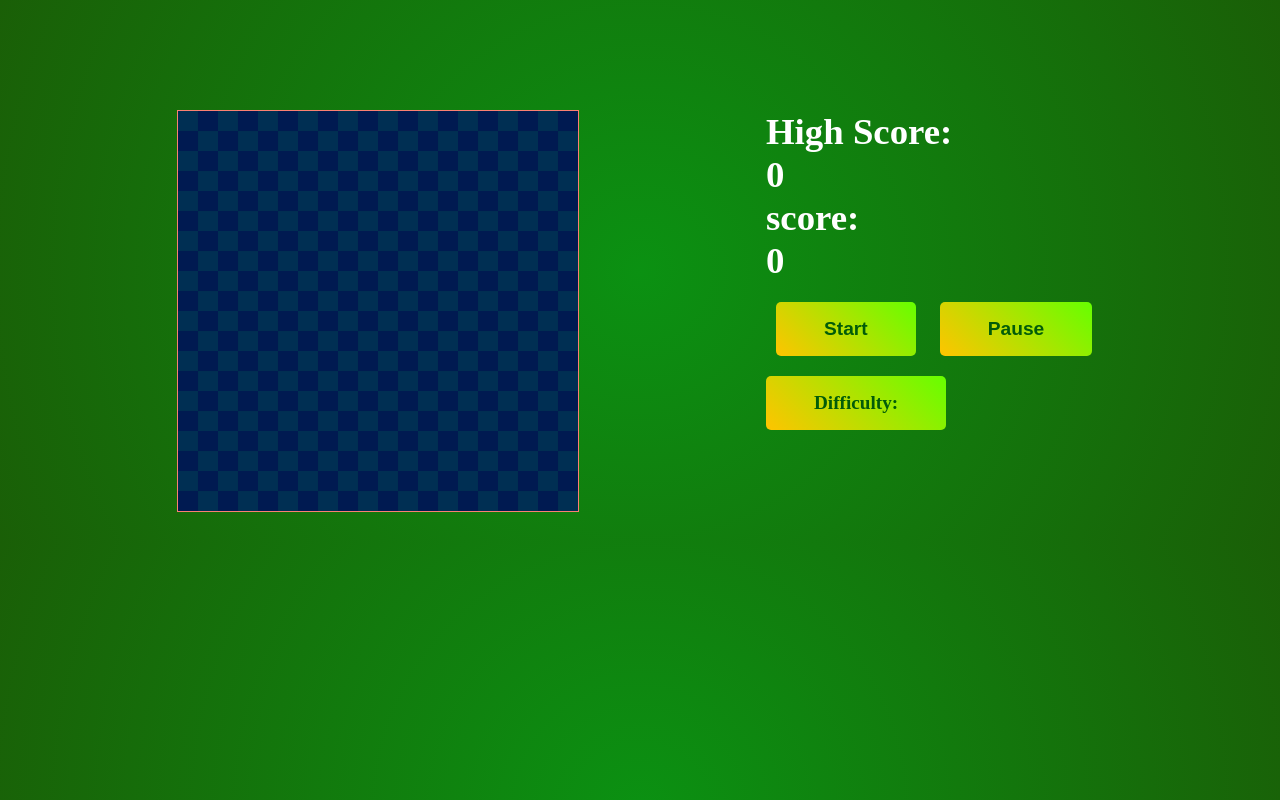
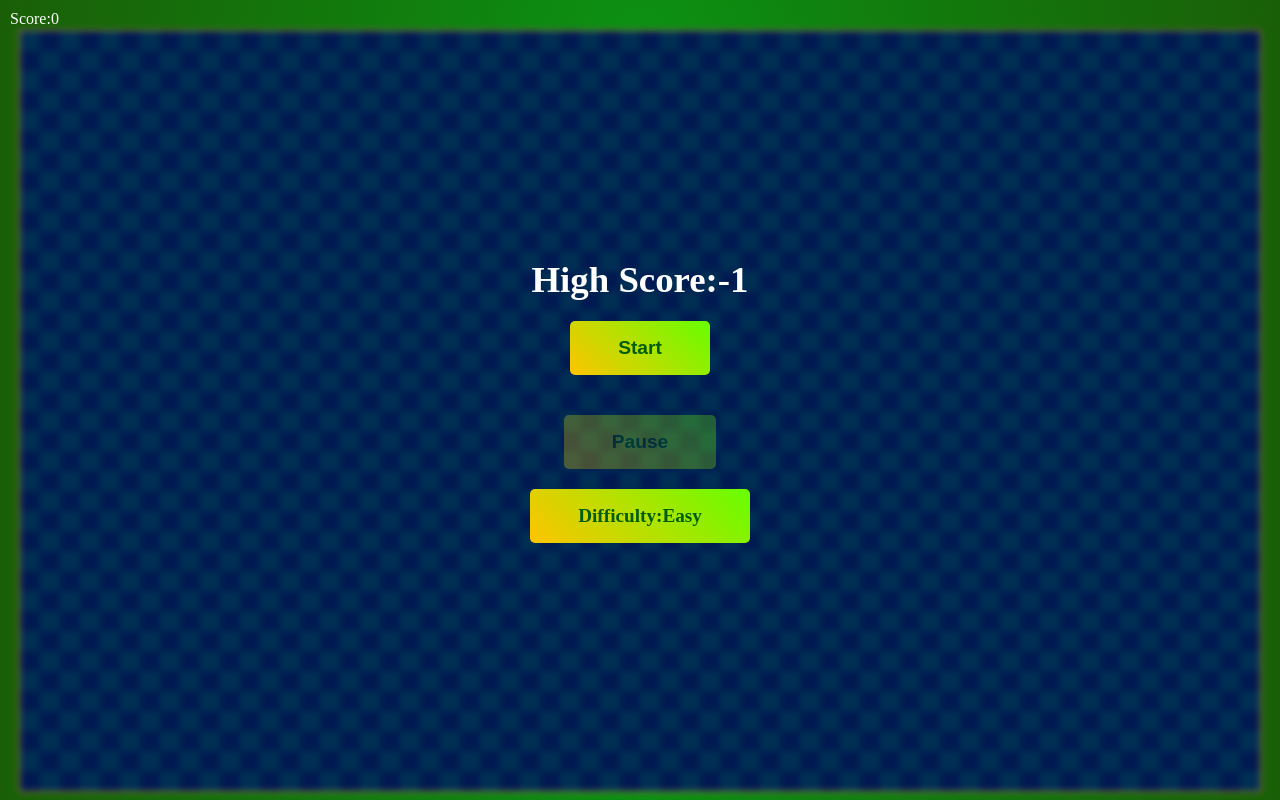
Before and after one commit to prem913/snakegame, a plain HTML site: page index.html in a window 1280 px wide. Drawn offline with Linux system fonts and the light colour scheme; files that its build step writes are made by us from their sources.

Commit message:
new styles added

```diff
--- a/index.css
+++ b/index.css
@@ -4,6 +4,7 @@
     --food: rgb(255, 255, 255);
     --backgroundColor:hsla(276, 91%, 79%, 1);
     --backgroundGrad: radial-gradient(circle, rgb(11, 145, 18) 0%, rgb(26, 95, 7) 100%);
+    --blur:3px;
 }
 *{
     padding: 0;
@@ -29,18 +30,39 @@ b{
     font-weight: 800;
     color: white;
 }
+p{
+    display: inline;
+}
 .hide{
     display: none;
 }
 .wrap{
     display: flex;
+    justify-content: center;
+    align-items: center;
+    flex-direction: column;
 }
 .containerleft{
-    flex-basis: 60%;
+    position: fixed;
+    left: 0;
+    top: 0;
+    height: 100vh;
+    width: 100%;
+    z-index: -1;
+    filter: blur(var(--blur));
+    transition: filter 1s ease;
 }
 .containerright{
-    padding: 30px 10px;
-    flex-basis: 40%;
+    position: fixed;
+    left: 0;
+    top: 0;
+    width: 100%;
+    height: 100vh;
+    opacity: 1;
+    transition: opacity 0.4s ease-in-out;
+}
+.fade{
+    opacity: 0;
 }
 .canvas{
     /* position: absolute; */
@@ -54,6 +76,12 @@ b{
     border: 1px solid salmon;
     width: 400px;
     height: 400px;
+}
+.ingamescore{
+    display: absolute;
+    margin: 10px;
+    color: white;
+
 }
 .part{
     box-sizing: border-box;
--- a/index.html
+++ b/index.html
@@ -6,23 +6,19 @@
     <meta http-equiv="X-UA-Compatible" content="IE=edge">
     <meta name="viewport" content="width=device-width, initial-scale=1.0">
     <title>Snake</title>
-    <link rel="stylesheet" href="index.min.css">
+    <link rel="stylesheet" href="index.css">
 </head>
 
 <body>
-    <header></header>
-    <div class="wrap">
+    <header>
+        <div class="ingamescore">Score:<p id='score'>0</p></div>
+    </header>
     <div class="containerleft">
         <div class="canvas" id="game"></div>
     </div>
-        <div class="containerright">
-            <div class="score"><b>High Score:
-                    <p id='highscore'>0</p>
-                </b>
-            </div>
-            <div class="score"><b>score:
-                    <p id='score'>0</p>
-                </b>
+    <div class="containerright wrap">
+            <div class="score">
+                <div><b>High Score:<p id='highscore'>0</p></b></div>
         </div>
         <button class="btn hide" id="Restart">Restart</button>
         <button class="btn" id="start">Start</button>
@@ -38,8 +34,7 @@
             </div>
         </div>
     </div>
-    </div>
-    <script src="index.min.js"></script>
+    <script src="index.js"></script>
 </body>
 
 </html>
--- a/index.js
+++ b/index.js
@@ -24,7 +24,21 @@ var prevscore = 0;
 var score = 0;
 var ispaused = false;
 var isgamestarted = false;
-
+let rows=20;
+let columns=20;
+function setcanvas(){
+    let h=window.innerHeight;
+    h=h-40-(h%20);
+    let w=window.innerWidth;
+    w=w-40-(w%20);
+    rows=h/20;
+    columns=w/20;
+    game.style.gridTemplateRows=`repeat(${rows},20px)`;
+    game.style.gridTemplateColumns=`repeat(${columns},20px)`;
+    game.style.height=h+"px";
+    game.style.width=w+"px";
+}
+setcanvas();
 const updatescore = (n) => {
     score += 100;
     if (n) { score = 0; updatespeed() }
@@ -61,8 +75,8 @@ const drawfood = () => {
 
 var generatefood = () => {
     var newfood = {
-        x: Math.ceil(Math.random() * 20),
-        y: Math.ceil(Math.random() * 20),
+        x: Math.ceil(Math.random() * columns),
+        y: Math.ceil(Math.random() * rows),
     }
     food = newfood;
     let part = document.getElementById('food');
@@ -89,17 +103,17 @@ var movesnake = () => {
     let prev = body[0];
     let newx = body[0].x + curdir.x;
     let newy = body[0].y + curdir.y;
-    if (newx > 20) {
+    if (newx > columns) {
         newx = 1;
     }
     else if (newx < 1) {
-        newx = 20;
+        newx = columns;
     }
-    else if (newy > 20) {
+    else if (newy > rows) {
         newy = 1;
     }
     else if (newy < 1) {
-        newy = 20;
+        newy = rows;
     }
     let newob = {
         x: newx,
@@ -177,6 +191,8 @@ var tick = () => {
 //=======================controls==================
 const startgame = () => {
     if (!isgamestarted) {
+        document.querySelector(".containerright").classList.add("fade");
+        document.documentElement.style.setProperty("--blur","0");
         intersected = false;
         isgamestarted = true;
         start.classList.add('disabled');
@@ -190,6 +206,13 @@ const startgame = () => {
     }
 }
 const pausegame = () => {
+    document.querySelector(".containerright").classList.toggle("fade");
+    if(!ispaused){
+        document.documentElement.style.setProperty("--blur","20px");
+    }
+    else{
+        document.documentElement.style.setProperty("--blur","0px");
+    }
     if (isgamestarted) {
         pause.innerText = ispaused ? 'Pause' : 'Resume';
         ispaused = !ispaused;
```
Lines whose indentation alone changed are shown as unchanged.
